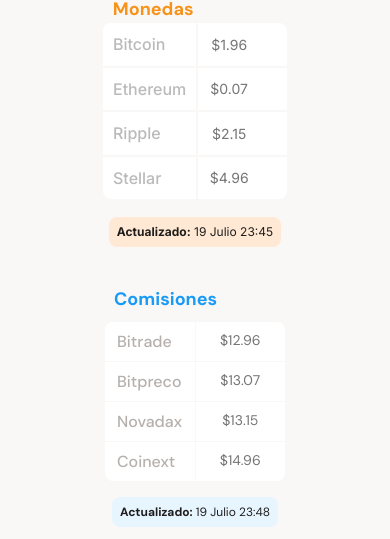
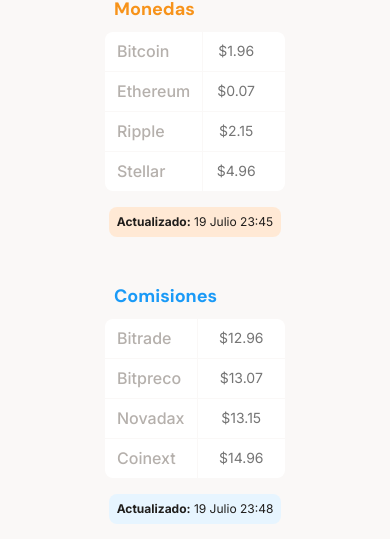
Before and after one commit to JohannnDM/Batatabit-practice, a plain HTML site: page index.html in a window 390 px wide. Shown: the part 763-1302 px from the top of the page. Drawn offline with Linux system fonts and the light colour scheme.

Commit message:
Mejorada la visibilidad y performance. Agregados media queries

```diff
--- a/index.html
+++ b/index.html
@@ -9,6 +9,7 @@
     <link rel="preconnect" href="https://fonts.gstatic.com" crossorigin>
     <link href="https://fonts.googleapis.com/css2?family=DM+Sans:wght@400;500;700&family=Inter:wght@400;500;700&display=swap" rel="stylesheet">
     <link rel="stylesheet" href="./styles/styles.css">
+    <link rel="stylesheet" href="./styles/tablet.css" media="(min-width: 930px)">
 </head>
 <body>
     <header>
@@ -27,33 +28,38 @@
                 <p>Traemos información en tiempo real de las casas de cambio y las monedas más importantes del mundo.</p>
             </div>
             <section class="tables-slider">
-                <div class="currency__table">
-                    <p class="currency__table--title">Monedas</p>
+                <article class="currency__table table">
                     <div class="currency__table--container">
-                        <table>
-                            <tr>
-                                <td class="table__top-left"><p>Bitcoin</p></td>
-                                <td class="table__top-right table__right">$1.96 <span></span></td>
-                            </tr>
-                            <tr>
-                                <td><p>Ethereum</p></td>
-                                <td class="table__right">$0.07 <span class="table__parriba"></span></td>
-                            </tr>
-                            <tr>
-                                <td><p>Ripple</p></td>
-                                <td class="table__right">$2.15 <span></span></td>
-                            </tr>
-                            <tr>
-                                <td class="table__bottom--left"><p>Stellar</p></td>
-                                <td class="table__bottom--right table__right">$4.96 <span></span></td>
-                            </tr>
-                        </table>
-                        <div class="currency-table-date">
-                            <p><b>Actualizado:</b> 19 Julio 23:45</p>
+                        <h3 class="currency__table--title">Monedas</h3>
+                            <div class="table__top-left">
+                                <p>Bitcoin</p>
+                            </div>
+                            <div class="table__top-right">
+                                <p class="table-right">$1.96 <span></span></p>
+                            </div>
+                            <div>
+                                <p>Ethereum</p>
+                            </div>
+                            <div>
+                                <p class="table-right">$0.07 <span class="table__parriba"></span></p>
+                            </div>
+                            <div>
+                                <p>Ripple</p>
+                            </div>
+                            <div>
+                                <p class="table-right">$2.15 <span></span></p>
+                            </div>
+                            <div class="table__bottom--left">
+                                <p>Stellar</p>
+                            </div>
+                            <div class="table__bottom--right">
+                                <p class="table-right">$4.96 <span></span></p>
                             </div>
                     </div>
-                </div>
-                <div class="comision__container">
+                    <div class="currency-table-date"><p><b>Actualizado:</b> 19 Julio 23:45</p></div>
+                </article>
+                <article class="comision__table table">
+                    <div class="comision__table-container">
                         <h3>Comisiones</h3>
                             <div class="table__top-left">
                                 <p>Bitrade</p>
@@ -81,6 +87,7 @@
                             </div>
                     </div>
                     <div class="comision-table-date"><p><b>Actualizado:</b> 19 Julio 23:48</p></div>
+                </article>
             </section>
         </section>
         <section class="main__product-detail">
--- a/styles/styles.css
+++ b/styles/styles.css
@@ -91,7 +91,7 @@ header img {
     width: 1.3rem;
     height: 0.8rem;
     margin-left: 1rem;
-    background-image: url('../assets/icons/arrow-down.svg');
+    background-image: url('../assets/icons/down-arrow.svg');
 }
 
 main {
@@ -137,56 +137,60 @@ main {
     line-height: 1.8rem;
     color: #757575;
 }
-.tables-slider {
-
-}
+/* .tables-slider {
+    display: flex;
+    height: auto;
+    overflow-x: scroll;
+    overscroll-behavior-x: contain;
+    scroll-snap-type: x proximity;
+} */
 .currency__table {
+    position: relative;
     width: 70%;
     min-width: 23.5rem;
     max-width: 50rem;
-    height: 29rem;
-    /* margin: 0 auto; */
+    height: auto;
+    margin-top: 4.8rem;
     font-family: "Inter", sans-serif;
-
-}
-.currency__table .currency__table--title {
-    margin-top: 4.8rem;
-    font-family: "DM Sans", sans-serif;
-    font-size: 1.8rem;
-    font-weight: bold;
-    line-height: 2.3rem;
-    color: var(--bitcoin-orange);
-    text-align: left;
-    margin-left: 15%;
 }
 .currency__table--container {
+    display: grid;
+    width: 18rem;
+    margin: 0 auto;
+    grid-template-columns: repeat(2, 1fr);
+    justify-content: center;
+    gap: 0.1rem;
+}
+.currency__table--container h3 {
     width: 100%;
-    min-width: 23rem;
-    max-width: 30rem;
-    height: 18rem;
-    margin: 0 auto;
+    font-family: "DM Sans", sans-serif;
+    font-weight: bold;
+    font-size: 1.8rem;
+    line-height: 2.3rem;
+    margin: 0 0 1rem 5%;
+    color: var(--bitcoin-orange);
+    grid-column: 1 / -1;
+    text-align: left;
 }
-.currency__table--container table {
-    width: 80%;
-    height: 100%;
-    margin: 0 auto;
-}
-.currency__table--container td {
-    width: 50%;
+.currency__table--container div {
+    height: auto;
+    width: auto;
+    padding: 1rem 1.2rem;
     background-color: var(--just-white);
 }
-.currency__table--container td p {
-    padding: 1rem;
+.currency__table--container div p {
+    font-weight: 500;
     font-size: 1.6rem;
-    font-weight: 500;
-    color: var(--grey);
-
+    line-height: 1.9rem;
+    color: #b5b0ac;
     text-align: left;
 }
-.currency__table--container .table__right {
+.currency__table--container .table-right {
     font-weight: 400;
     font-size: 1.4rem;
+    line-height: 1.7rem;
     color: #757575;
+    text-align: center;
 }
 .table__top-left {
     border-radius: 0.8rem 0 0 0;
@@ -200,8 +204,8 @@ main {
 .table__bottom--right {
     border-radius: 0 0  0.8rem 0;
 }
-.currency__table--container td span {
-    margin-left: 1.1rem;
+.currency__table--container div span {
+    margin: auto;
     width: 1.2rem;
     height: 0.7rem;
     display: inline-block;
@@ -210,7 +214,7 @@ main {
     background-position: center;
     background-repeat: no-repeat;
 }
-.currency__table--container td .table__parriba {
+.currency__table--container div .table__parriba {
     background-image: url('../assets/icons/trending-up.svg');
 }
 .currency-table-date {
@@ -225,8 +229,16 @@ main {
     line-height: 1.4rem;
     color: var(--warm-black);
 }
-
-.comision__container {
+.comision__table {
+    position: relative;
+    width: 70%;
+    min-width: 23.5rem;
+    max-width: 50rem;
+    height: auto;
+    margin: 4.8rem 0;
+    font-family: "Inter", sans-serif;
+}
+.comision__table-container {
     display: grid;
     width: 18rem;
     margin: 0 auto;
@@ -234,7 +246,7 @@ main {
     justify-content: center;
     gap: 0.1rem;
 }
-.comision__container h3 {
+.comision__table-container h3 {
     width: 100%;
     font-family: "DM Sans", sans-serif;
     font-weight: bold;
@@ -245,21 +257,21 @@ main {
     grid-column: 1 / -1;
     text-align: left;
 }
-.comision__container div{
+.comision__table-container div{
     height: auto;
     width: auto;
     padding: 1rem 1.2rem;
     background-color: var(--just-white);
 }
-.comision__container div p {
+.comision__table-container div p {
     font-weight: 500;
     font-size: 1.6rem;
     line-height: 1.9rem;
     color: #b5b0ac;
-    text-align: left    ;
+    text-align: left;
 }
 
-.comision__container div .table-right {
+.comision__table-container div .table-right {
     font-weight: 400;
     font-size: 1.4rem;
     line-height: 1.7rem;
@@ -285,7 +297,7 @@ main {
     width: 100%;
     min-width: 32rem;
     height: auto;
-    padding: 2rem 1.6rem;
+    padding: 2rem 1.6rem 4.6rem;
     background-color: var(--warm-black);
 }
 
@@ -295,7 +307,7 @@ main {
     left: calc(50% - 2.02rem);
     width: 4.05rem;
     height: 2.4rem;
-    background-image: url('../assets/img/batabitiso.svg');
+    background-image: url('../assets/icons/batata.svg');
 }
 .product-detail__title {
     margin: 4.4rem auto 0;
@@ -318,14 +330,11 @@ main {
     line-height: 1.8rem;
     color: #808080;
 }
-.product__cards-container {
-    margin: 0 auto;
-    height: auto;
-}
+
 .product__detail-card {
-    margin: 1.6rem 0;
+    margin: 0.8rem auto;
     padding: 1.4rem 2rem 2rem 1.6rem;
-    width: 100%;
+    max-width: 32rem;
     height: 15.2rem;
     background-color: #282623;
     border-radius:  0.4rem;
@@ -370,10 +379,11 @@ main {
     width: 100%;
     min-width: 32rem;
     height: 60vh;
-    background-image: url(../assets/img/bitcoinbaby2x.png);
+    background-image: url(../assets/img/bitcoinbaby.png);
     background-position: center;
     background-size: cover;
     background-repeat: no-repeat;
+    background-attachment: fixed;
 }
 .bitcoin-img-container h2 {
     padding-top: 6.4rem;
@@ -415,6 +425,8 @@ main {
 .plans-conainer--slider {
     display: flex;
     height: auto;
+    max-width: 70rem;
+    margin: 0 auto;
     gap: 0.8rem;
     overflow-x: scroll;
     overscroll-behavior-x: contain;
--- /dev/null
+++ b/styles/tablet.css
@@ -0,0 +1,17 @@
+.tables-slider {
+    display: flex;
+    width: 50rem;
+}
+.product__cards-container {
+    display: flex;
+    flex-wrap: wrap;
+    gap: 1rem;
+    width: 68rem;
+    margin: 0 auto;
+}
+.bitcoin-img-container {
+    background-image: url(../assets/img/bitcoinbaby2x.png);
+}
+.plans-conainer--slider {
+    justify-content: center;
+}
```
Lines whose indentation alone changed are shown as unchanged.
